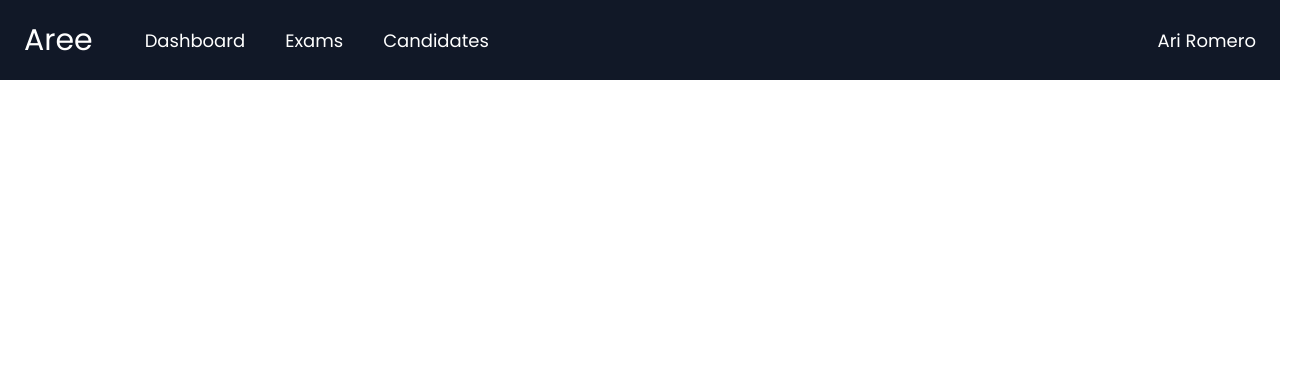
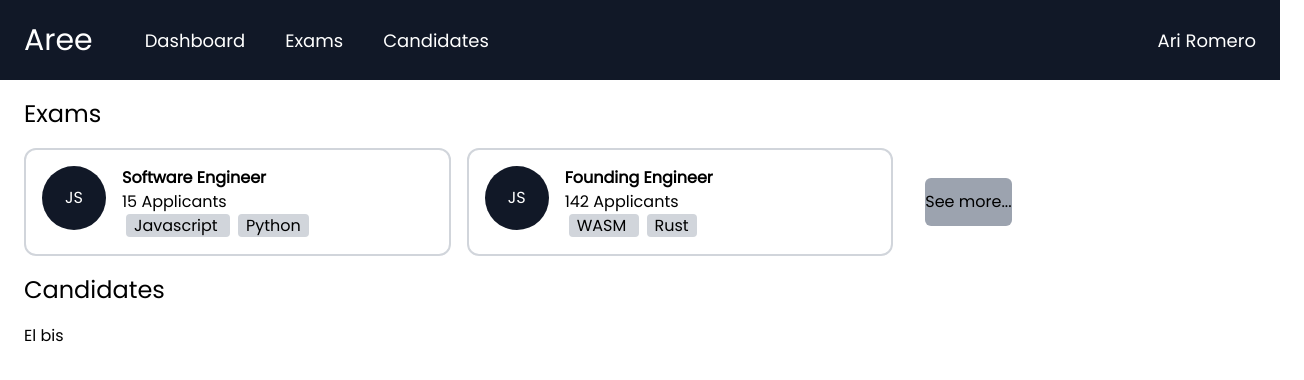
Before and after one commit to AreeHire/aree, a Nuxt app: page / in a window 1280 px wide. Shown: the top 380 px of the page, 1304 px wide, since content can reach past the window. Built offline with nearby package versions, Linux system fonts and the light colour scheme.

Commit message:
Add Exams Section

```diff
--- /dev/null
+++ b/components/ExamCard.vue
@@ -0,0 +1,43 @@
+<template>
+  <div
+    class="w-1/3 flex flex-row border-2 border-black rounded-xl p-4 cursor-pointer hover:bg-gray-100"
+  >
+    <div
+      class="w-16 h-16 flex justify-center items-center rounded-full bg-gray-900 text-white mr-4"
+    >
+      JS
+    </div>
+    <div>
+      <p class="font-black">{{ name }}</p>
+      <p>
+        <span class="text-green">{{ applications }}</span> Applicants
+      </p>
+      <span
+        v-for="skill in skills"
+        :key="skill"
+        class="bg-gray-300 px-2 mx-1 rounded"
+      >
+        {{ skill }}
+      </span>
+    </div>
+  </div>
+</template>
+
+<script>
+export default {
+  props: {
+    name: {
+      type: String,
+      required: true
+    },
+    skills: {
+      type: Array,
+      required: true
+    },
+    applications: {
+      type: Number,
+      required: true
+    }
+  }
+};
+</script>
--- a/layouts/default.vue
+++ b/layouts/default.vue
@@ -1,7 +1,7 @@
 <template>
   <div class="font-serif">
     <Navbar />
-    <Nuxt />
+    <Nuxt class="pt-20" />
   </div>
 </template>
 
--- a/pages/index.vue
+++ b/pages/index.vue
@@ -1,49 +1,41 @@
 <template>
-  <div class="container">
-    <div></div>
+  <div class="w-screen h-max mx-6">
+    <p class="text-2xl my-4">Exams</p>
+    <div class="flex w-screen">
+      <exam-card
+        class="mr-4"
+        name="Software Engineer"
+        :skills="['Javascript', 'Python']"
+        :applications="15"
+      />
+      <exam-card
+        class="mr-4"
+        name="Founding Engineer"
+        :skills="['WASM', 'Rust']"
+        :applications="142"
+      />
+      <button
+        class="mx-4 bg-gray-400 w-28 h-12 text-center self-center rounded-md"
+      >
+        See more...
+      </button>
+    </div>
+    <p class="text-2xl my-4">Candidates</p>
+    <div class="flex w-screen">
+      <div>El bis</div>
+    </div>
   </div>
 </template>
 
 <script lang="ts">
 import Vue from "vue";
+import ExamCard from "@/components/ExamCard.vue";
 
-export default Vue.extend({});
+export default Vue.extend({
+  components: {
+    ExamCard
+  }
+});
 </script>
 
-<style>
-/* Sample `apply` at-rules with Tailwind CSS
-.container {
-@apply min-h-screen flex justify-center items-center text-center mx-auto;
-}
-*/
-.container {
-  margin: 0 auto;
-  min-height: 100vh;
-  display: flex;
-  justify-content: center;
-  align-items: center;
-  text-align: center;
-}
-
-.title {
-  font-family: "Quicksand", "Source Sans Pro", -apple-system, BlinkMacSystemFont,
-    "Segoe UI", Roboto, "Helvetica Neue", Arial, sans-serif;
-  display: block;
-  font-weight: 300;
-  font-size: 100px;
-  color: #35495e;
-  letter-spacing: 1px;
-}
-
-.subtitle {
-  font-weight: 300;
-  font-size: 42px;
-  color: #526488;
-  word-spacing: 5px;
-  padding-bottom: 15px;
-}
-
-.links {
-  padding-top: 15px;
-}
-</style>
+<style></style>
--- a/tailwind.config.js
+++ b/tailwind.config.js
@@ -14,6 +14,10 @@ module.exports = {
       red: colors.rose,
       pink: colors.fuchsia,
       white: colors.white,
+      yellow: colors.yellow,
+      green: colors.green,
+      emerald: colors.emerald,
+      cyan: colors.cyan
     },
     fontFamily: {
       sans: ['Poppins', 'serif'],
```
